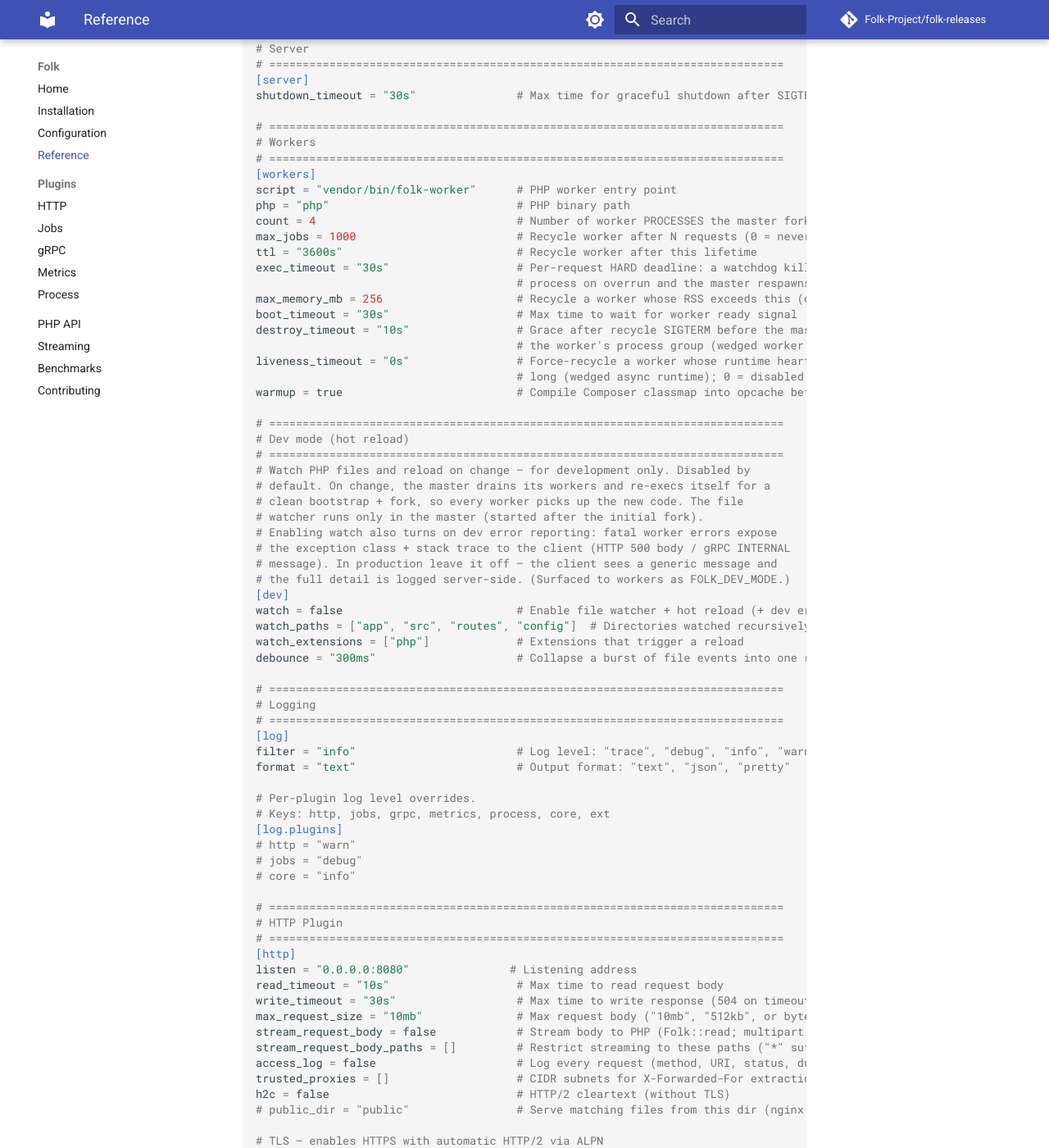
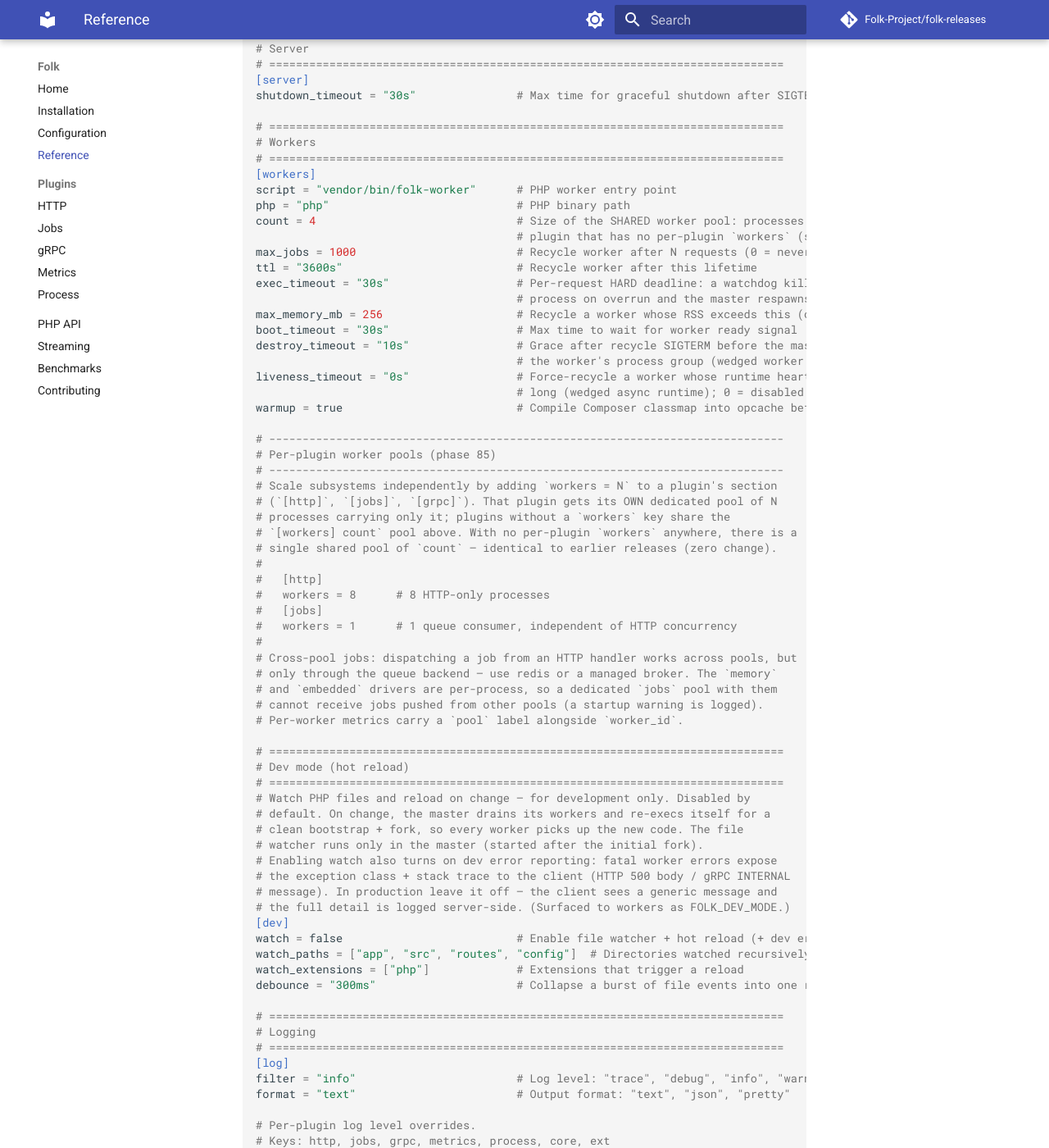
Before and after one commit to Folk-Project/folk-releases, an MkDocs documentation site: the page built from docs/reference.md, in a window 1280 px wide and 1400 px high, scrolled down 543 px. Shown: the whole window at 82% size. Built offline with MkDocs 1.6.1 and Material for MkDocs 9.7.7, drawn with Linux system fonts in a browser that asks for light colours; comment, search, counter and statistics services are not loaded.

Commit message:
docs: per-plugin worker pools + cross-pool jobs (phase 85, #81)
RELEASE_NOTES 0.2.7, reference.md + folk.example.toml document per-plugin
`[<plugin>].workers` pools and the redis/broker requirement for cross-pool jobs.
build-manifest 0.2.7: builder 0.2.16, folk-plugin-jobs 0.7.*. The prebuilt .so
must be rebuilt (builder 0.2.16 pulls folk-ext 0.6.0 / folk-api 0.3.2).

Co-Authored-By: Claude Opus 4.8 (1M context) <noreply@anthropic.com>

```diff
--- a/docs/reference.md
+++ b/docs/reference.md
@@ -33,7 +33,8 @@ shutdown_timeout = "30s"               # Max time for graceful shutdown after SI
 [workers]
 script = "vendor/bin/folk-worker"      # PHP worker entry point
 php = "php"                            # PHP binary path
-count = 4                              # Number of worker PROCESSES the master forks (NTS)
+count = 4                              # Size of the SHARED worker pool: processes carrying every
+                                       # plugin that has no per-plugin `workers` (see below)
 max_jobs = 1000                        # Recycle worker after N requests (0 = never)
 ttl = "3600s"                          # Recycle worker after this lifetime
 exec_timeout = "30s"                   # Per-request HARD deadline: a watchdog kills the worker
@@ -45,6 +46,26 @@ destroy_timeout = "10s"                # Grace after recycle SIGTERM before the
 liveness_timeout = "0s"                # Force-recycle a worker whose runtime heartbeat stalls this
                                        # long (wedged async runtime); 0 = disabled (metrics-only)
 warmup = true                          # Compile Composer classmap into opcache before spawn
+
+# -----------------------------------------------------------------------------
+# Per-plugin worker pools (phase 85)
+# -----------------------------------------------------------------------------
+# Scale subsystems independently by adding `workers = N` to a plugin's section
+# (`[http]`, `[jobs]`, `[grpc]`). That plugin gets its OWN dedicated pool of N
+# processes carrying only it; plugins without a `workers` key share the
+# `[workers] count` pool above. With no per-plugin `workers` anywhere, there is a
+# single shared pool of `count` — identical to earlier releases (zero change).
+#
+#   [http]
+#   workers = 8      # 8 HTTP-only processes
+#   [jobs]
+#   workers = 1      # 1 queue consumer, independent of HTTP concurrency
+#
+# Cross-pool jobs: dispatching a job from an HTTP handler works across pools, but
+# only through the queue backend — use redis or a managed broker. The `memory`
+# and `embedded` drivers are per-process, so a dedicated `jobs` pool with them
+# cannot receive jobs pushed from other pools (a startup warning is logged).
+# Per-worker metrics carry a `pool` label alongside `worker_id`.
 
 # =============================================================================
 # Dev mode (hot reload)
--- a/folk.example.toml
+++ b/folk.example.toml
@@ -27,7 +27,10 @@ script = "vendor/bin/folk-worker"
 # PHP binary path.
 php = "php"
 
-# Number of worker PROCESSES the master forks (PHP is NTS — no ZTS needed).
+# Size of the SHARED worker pool: processes carrying every plugin that has no
+# per-plugin `workers`. Add `workers = N` under a plugin section (e.g. `[http]`,
+# `[jobs]`) to give it its own dedicated pool of N processes and scale
+# subsystems independently. No per-plugin `workers` = one shared pool of `count`.
 count = 4
 
 # Recycle a worker after this many requests (0 = no limit).
```
Also changed, not shown: RELEASE_NOTES.md (+29 -29 lines), build-manifest.toml (+12 -3 lines).
